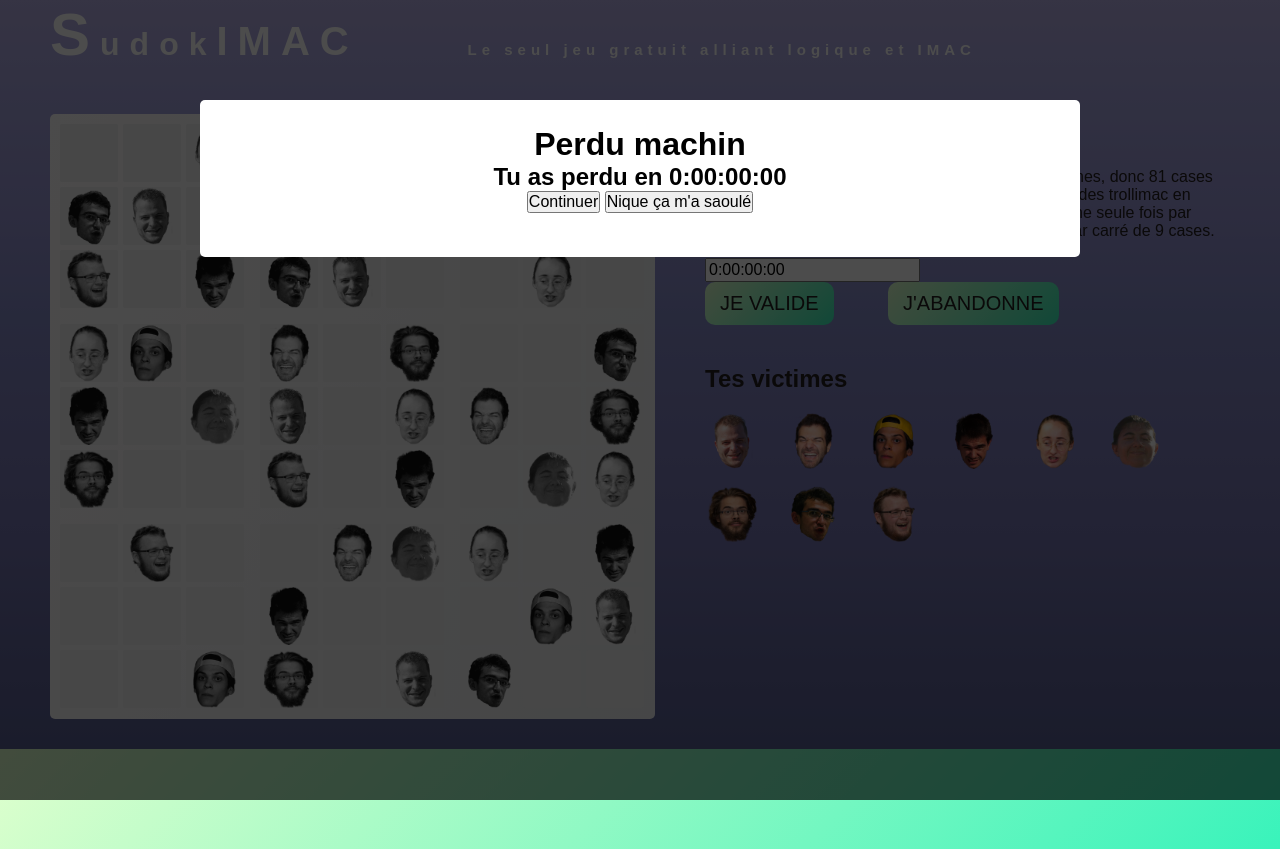
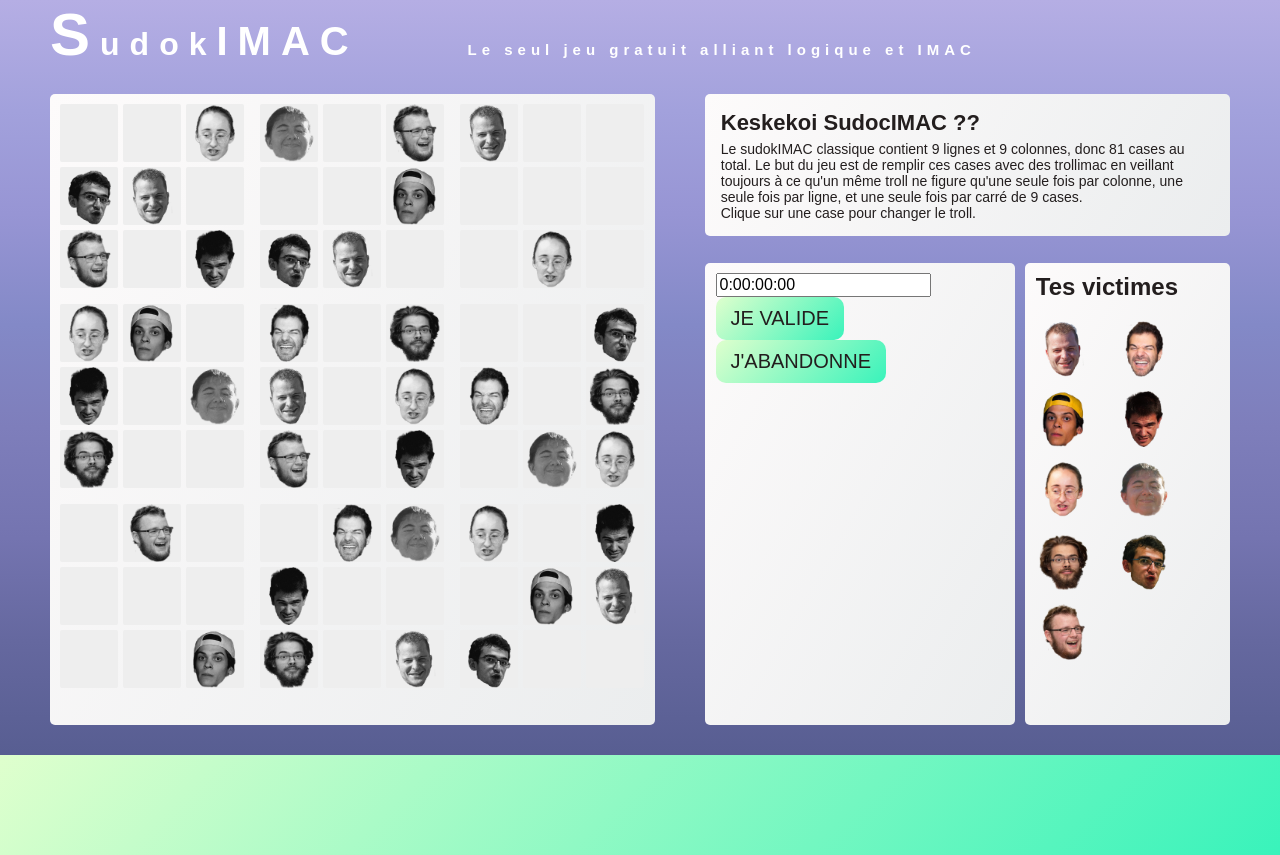
Before and after one commit to akohlmul/Sudok-imac-1, a plain HTML site: page index.html in a window 1280 px wide. Drawn offline with nearby package versions, Linux system fonts and the light colour scheme; files that its build step writes are made by us from their sources; a web font is replaced by a local one.

Commit message:
popup2 css commit

```diff
--- a/css/style.less
+++ b/css/style.less
@@ -77,7 +77,7 @@ body {
 	}
 	header {
 		padding: 0 50px 5px 50px;
-		margin: 0 0 40px 0;
+		margin: 0 0 20px 0;
 		h1 {
 			color:white;
 			font-size: 2em;
@@ -136,19 +136,32 @@ body {
 		}
 		#flex-section2 {
 			#regles {
+				background-image: @gradientGW;
+				border-radius: 5px;
+				padding: 3%;
 				h3 {
 					font-family: @font;
 					color:@brown;
 					font-weight: bold;
-					margin: 0 0 20px 0;
-					font-size: 30px;
+					font-size: 22px;
+					padding-bottom: 1%;
 				}
 				p {
 					font-family: @font;
 					color:@brown;
+					font-size: 14px;
 				}
 			}
+			#wrapper {
+				display: flex;
+				flex-direction: row;
+				justify-content: space-between;
+				margin-top: 5%;
 				#actions {
+					background-image: @gradientGW;
+					border-radius: 5px;
+					width: 55%;
+					padding:2%;
 					button {
 						font-family: @font;
 						color:@brown;
@@ -165,11 +178,14 @@ body {
 					}
 				}
 				#tetes {
+					background-image: @gradientGW;
+					border-radius: 5px;
+					width: 35%;
+					padding:2%;
 					h2 {
 						font-family: @font;
 						color:@brown;
 						font-weight: bold;
-					margin: 40px 0 0 0;
 					}
 					#img {
 						padding: 20px 0 40px 0;
@@ -184,6 +200,7 @@ body {
 				}
 			}
 		}
+	}
 	footer {
 		background-image: @gradientChild;
 		height: 100px;
--- a/index.html
+++ b/index.html
@@ -14,7 +14,7 @@
 	<script src="js/vendor/modernizr-2.8.3.min.js"></script>
 </head>
 <body>
-	<!-- POP UP BIENVENUE -->
+	<!-- POP UP BIENVENUE
 	<div id="levelForm">
 		<h1>Bienvenue sur<span>s</span>udok<span class="imac">imac</span></h1>
 		<form id="form">
@@ -33,20 +33,20 @@
 			<input id="jouer" type="submit" value="Jouer"/>
 		</form>
 	</div>
-	<!-- POP UP BRAVO -->
+	<!-- POP UP BRAVO
 	<div id="popBravo">
 		<h1>Félicitation machin</h1>
 		<h2>Tu as réussi en <span>0:00:00:00</span></h2>
 		<button class="rejouer">rejouer</button>
 	</div>
-	<!-- POP UP FAIL -->
+	<!-- POP UP FAIL
 	<div id="popFail">
 		<h1>Perdu machin</h1>
 		<h2>Tu as perdu en <span>0:00:00:00</span></h2>
 		<button id="continer">Continuer</button>
 		<button class="rejouer">Nique ça m'a saoulé</button>
 	</div>
-	<!-- COVER -->
+	<!-- COVER
 	<div id="cover"></div>
 	<!-- PAGE -->
 	<header>
@@ -167,6 +167,7 @@
 				</p>
 				<p>Clique sur une case pour changer le troll.</p>
 			</div>
+			<div id="wrapper">
 				<div id="actions">
 					<form name="chronoForm">
 						<input type="text" name="chronotime" id="chronotime" value="0:00:00:00"/>
@@ -189,6 +190,8 @@
 					</section>
 				</div>
 			</div>
+
+		</div>
 	</div>
 	<footer>
 
```
Also changed, not shown: css/style.css. Lines whose indentation alone changed are shown as unchanged.
